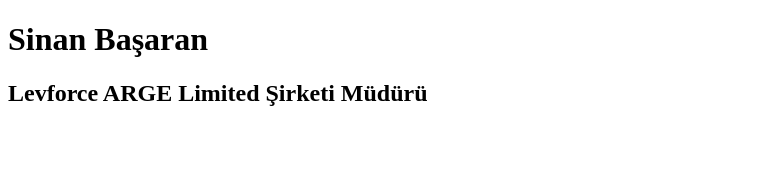
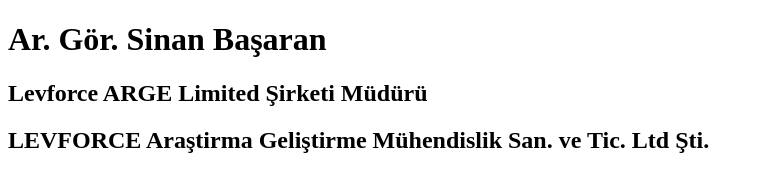
Before and after one commit to levforce/levforce.github.io, a plain HTML site: page index.html in a window 1280 px wide. Shown: the whole page, without its empty margins (0-763 px from the left). Drawn offline with Linux system fonts and the light colour scheme.

Commit message:
Update index.html

```diff
--- a/index.html
+++ b/index.html
@@ -4,17 +4,17 @@
 
 <head>
 
-    <title>Levforce ARGE Limited Þirketi</title>
+    <title>Levforce - ARGE</title>
 
 </head>
 
 <body>
 
 
-<h1>Sinan Başaran</h1>
+<h1>Ar. Gör. Sinan Başaran</h1>
 <h2>Levforce ARGE Limited Şirketi Müdürü</h2>
 
-
+<h2>LEVFORCE Araştirma Geliştirme Mühendislik San. ve Tic. Ltd Şti. <h2>
 <footer>
 
 </footer>
```
